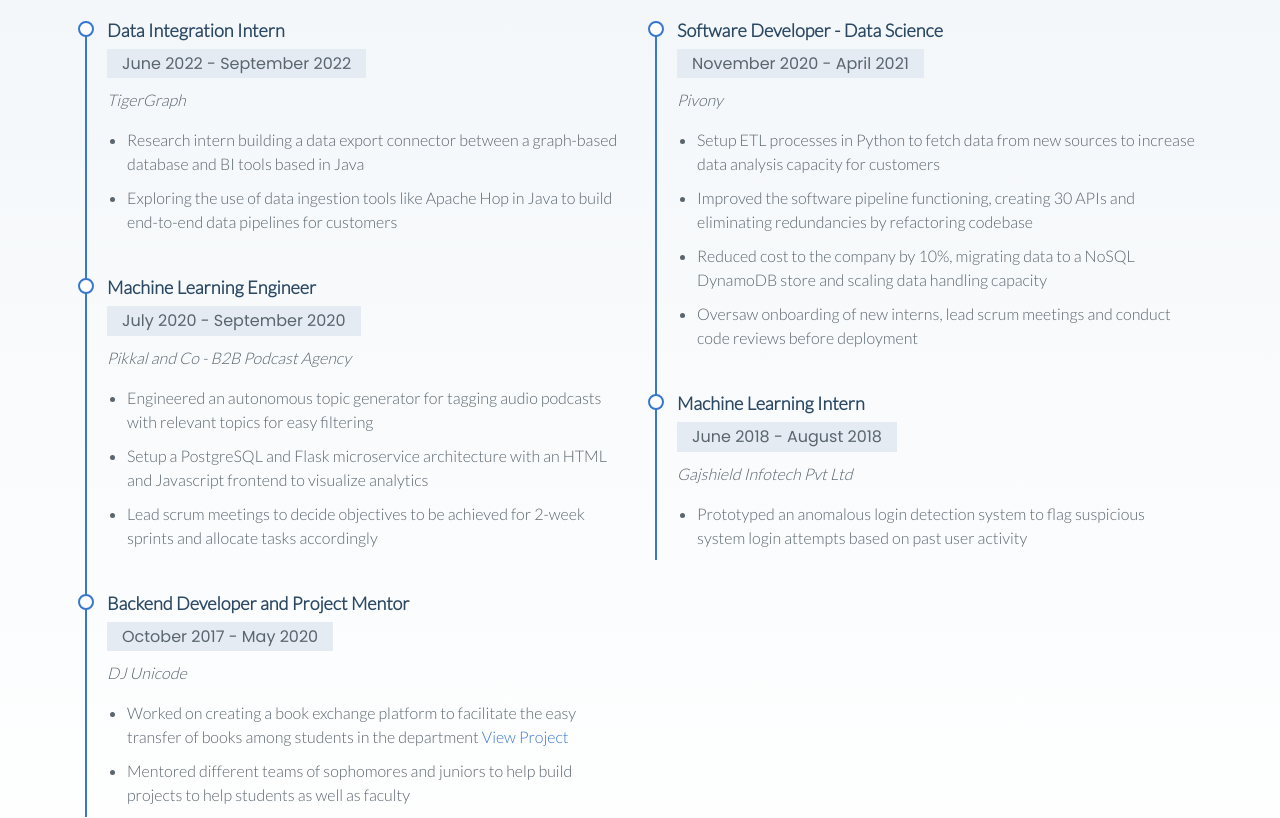
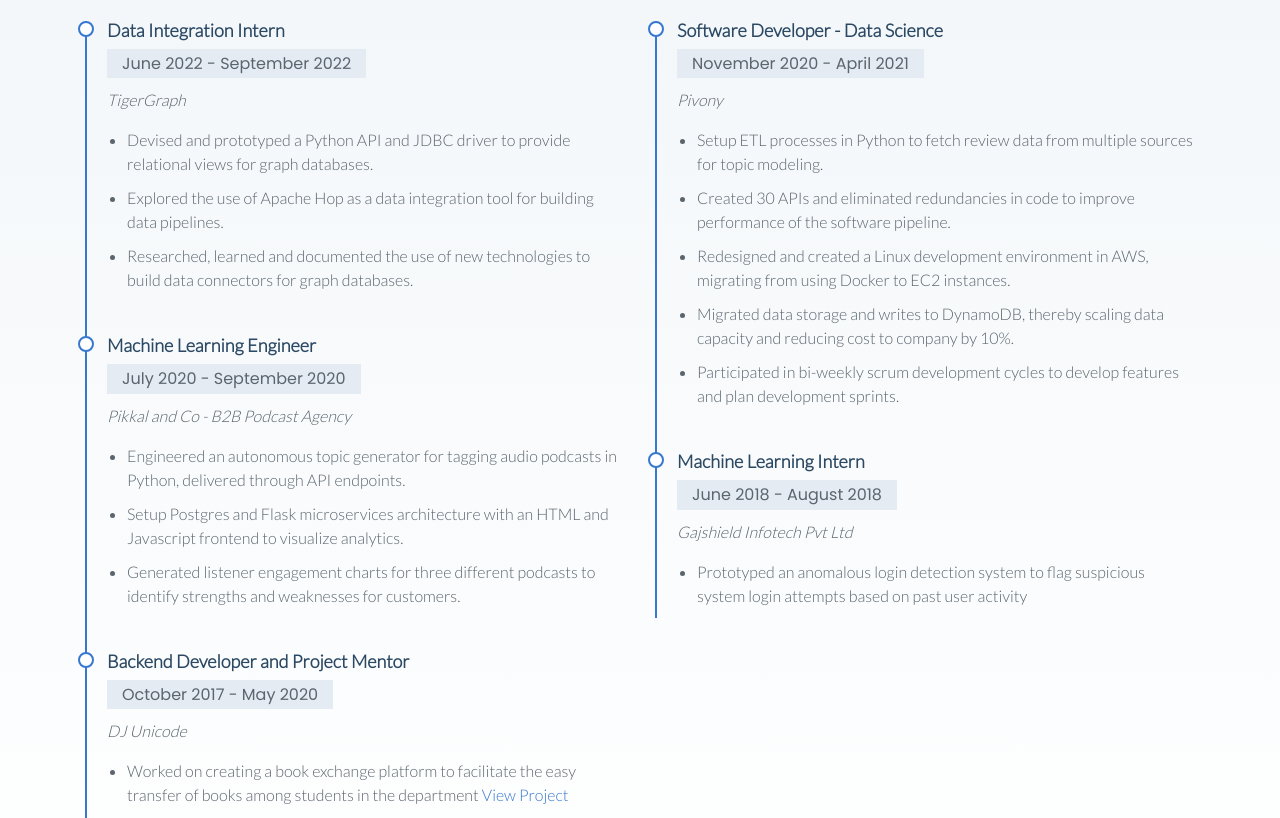
Before and after one commit to AdityaJ42/AdityaJ42.github.io, a plain HTML site: page index.html in a window 1280 px wide. Shown: the part 760-1578 px from the top of the page. Drawn offline with nearby package versions, Linux system fonts and the light colour scheme; a web font is replaced by a local one.

Commit message:
reorganisation

```diff
--- a/index.html
+++ b/index.html
@@ -132,8 +132,9 @@
               <p><em>TigerGraph</em></p>
               <p>
                 <ul>
-                  <li>Research intern building a data export connector between a graph-based database and BI tools based in Java</li>
-                  <li>Exploring the use of data ingestion tools like Apache Hop in Java to build end-to-end data pipelines for customers</li>
+                  <li>Devised and prototyped a Python API and JDBC driver to provide relational views for graph databases.</li>
+                  <li>Explored the use of Apache Hop as a data integration tool for building data pipelines.</li>
+                  <li>Researched, learned and documented the use of new technologies to build data connectors for graph databases.</li>
                 </ul>
               </p>
             </div>
@@ -144,9 +145,9 @@
               <p><em>Pikkal and Co - B2B Podcast Agency</em></p>
               <p>
                 <ul>
-                  <li>Engineered an autonomous topic generator for tagging audio podcasts with relevant topics for easy filtering</li>
-                  <li>Setup a PostgreSQL and Flask microservice architecture with an HTML and Javascript frontend to visualize analytics</li>
-                  <li>Lead scrum meetings to decide objectives to be achieved for 2-week sprints and allocate tasks accordingly</li>
+                  <li>Engineered an autonomous topic generator for tagging audio podcasts in Python, delivered through API endpoints.</li>
+                  <li>Setup Postgres and Flask microservices architecture with an HTML and Javascript frontend to visualize analytics.</li>
+                  <li>Generated listener engagement charts for three different podcasts to identify strengths and weaknesses for customers.</li>
                 </ul>
               </p>
             </div>
@@ -171,10 +172,11 @@
               <p><em>Pivony</em></p>
               <p>
                 <ul>
-                  <li>Setup ETL processes in Python to fetch data from new sources to increase data analysis capacity for customers</li>
-                  <li>Improved the software pipeline functioning, creating 30 APIs and eliminating redundancies by refactoring codebase</li>
-                  <li>Reduced cost to the company by 10%, migrating data to a NoSQL DynamoDB store and scaling data handling capacity</li>
-                  <li>Oversaw onboarding of new interns, lead scrum meetings and conduct code reviews before deployment</li>
+                  <li>Setup ETL processes in Python to fetch review data from multiple sources for topic modeling.</li>
+                  <li>Created 30 APIs and eliminated redundancies in code to improve  performance of the software pipeline.</li>
+                  <li>Redesigned and created a Linux development environment in AWS, migrating from using Docker to EC2 instances.</li>
+                  <li>Migrated data storage and writes to DynamoDB, thereby scaling data capacity and reducing cost to company by 10%.</li>
+                  <li>Participated in bi-weekly scrum development cycles to develop features and plan development sprints.</li>
                 </ul>
               </p>
             </div>
```
